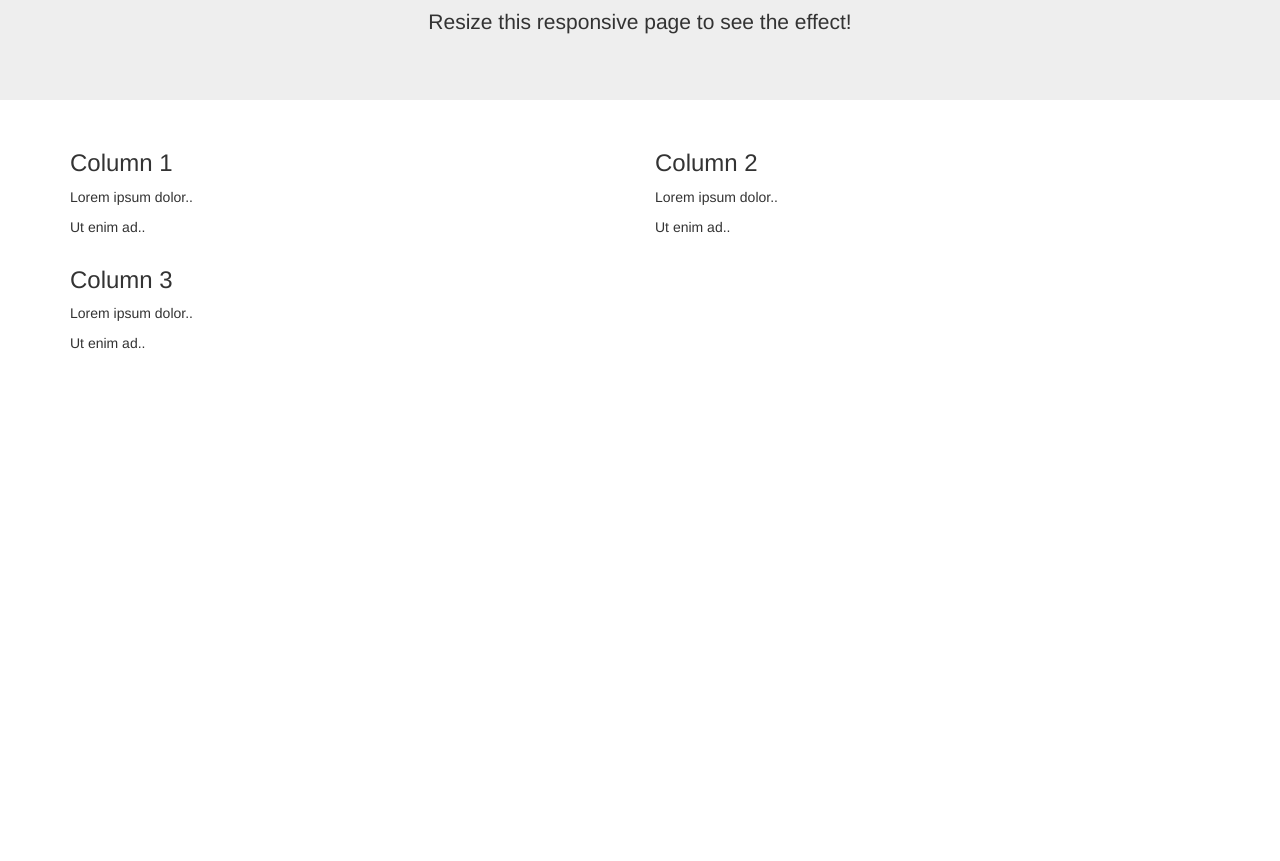
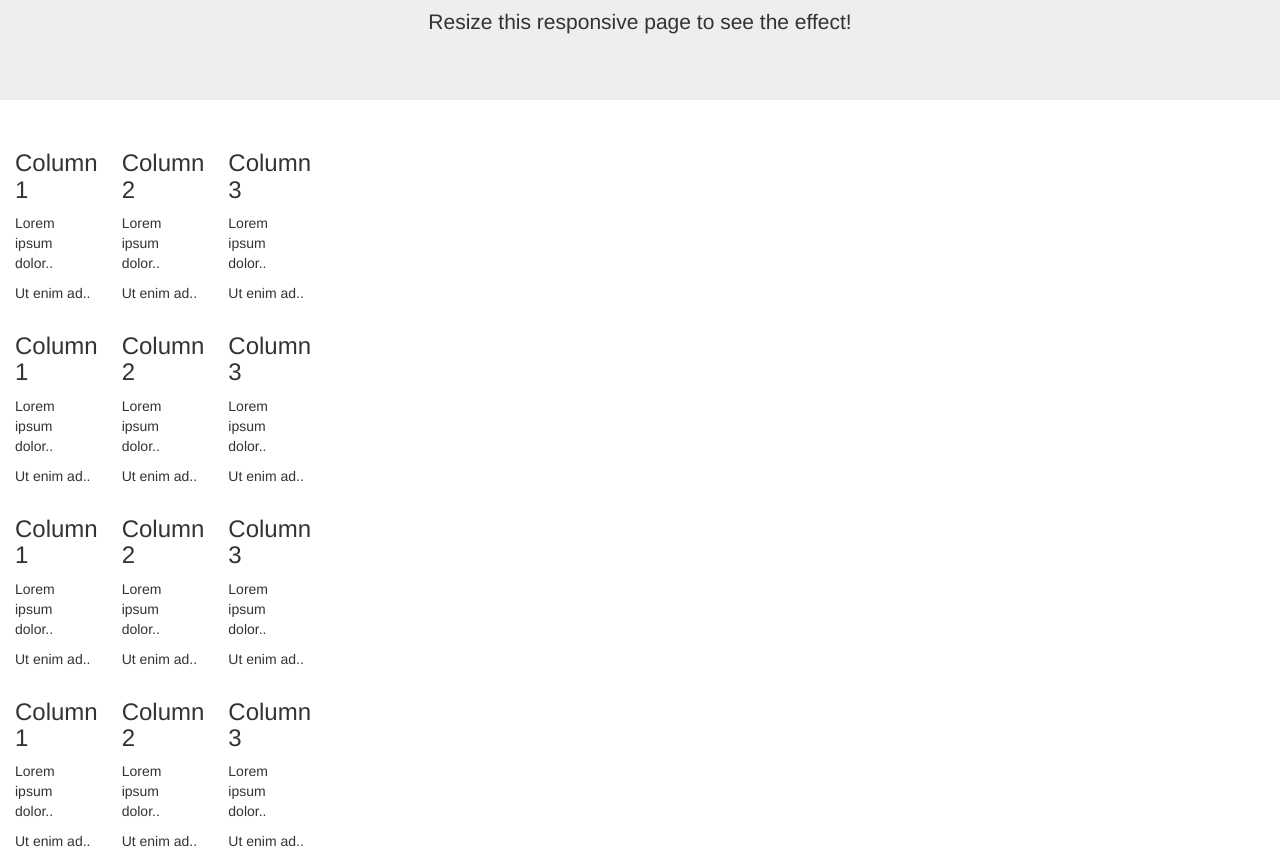
Before and after one commit to Itseno/CC, a plain HTML site: page Bootstrap/index.html in a window 1280 px wide. Shown: the part 140-1001 px from the top of the page. Before the commit the page ends 800 px from the top, so only its background shows below. Drawn offline with nearby package versions, Linux system fonts and the light colour scheme.

Commit message:
Bootstrap

```diff
--- a/Bootstrap/index.html
+++ b/Bootstrap/index.html
@@ -19,26 +19,80 @@
     <p>Resize this responsive page to see the effect!</p>
   </div>
 
-  <div class="container">
+  <div class="container-fluid">
     <div class="row">
-      <div class="col-sm-6">
+      <div class="col-sm-1">
         <h3>Column 1</h3>
         <p>Lorem ipsum dolor..</p>
         <p>Ut enim ad..</p>
       </div>
-      <div class="col-sm-6">
+      <div class="col-sm-1">
         <h3>Column 2</h3>
         <p>Lorem ipsum dolor..</p>
         <p>Ut enim ad..</p>
       </div>
-      <div class="col-sm-6">
+      <div class="col-sm-1">
         <h3>Column 3</h3>
         <p>Lorem ipsum dolor..</p>
         <p>Ut enim ad..</p>
       </div>
     </div>
   </div>
-
+  <div class="container-fluid">
+    <div class="row">
+      <div class="col-sm-1">
+        <h3>Column 1</h3>
+        <p>Lorem ipsum dolor..</p>
+        <p>Ut enim ad..</p>
+      </div>
+      <div class="col-sm-1">
+        <h3>Column 2</h3>
+        <p>Lorem ipsum dolor..</p>
+        <p>Ut enim ad..</p>
+      </div>
+      <div class="col-sm-1">
+        <h3>Column 3</h3>
+        <p>Lorem ipsum dolor..</p>
+        <p>Ut enim ad..</p>
+      </div>
+    </div>
+  </div>  <div class="container-fluid">
+      <div class="row">
+        <div class="col-sm-1">
+          <h3>Column 1</h3>
+          <p>Lorem ipsum dolor..</p>
+          <p>Ut enim ad..</p>
+        </div>
+        <div class="col-sm-1">
+          <h3>Column 2</h3>
+          <p>Lorem ipsum dolor..</p>
+          <p>Ut enim ad..</p>
+        </div>
+        <div class="col-sm-1">
+          <h3>Column 3</h3>
+          <p>Lorem ipsum dolor..</p>
+          <p>Ut enim ad..</p>
+        </div>
+      </div>
+    </div>  <div class="container-fluid">
+        <div class="row">
+          <div class="col-sm-1">
+            <h3>Column 1</h3>
+            <p>Lorem ipsum dolor..</p>
+            <p>Ut enim ad..</p>
+          </div>
+          <div class="col-sm-1">
+            <h3>Column 2</h3>
+            <p>Lorem ipsum dolor..</p>
+            <p>Ut enim ad..</p>
+          </div>
+          <div class="col-sm-1">
+            <h3>Column 3</h3>
+            <p>Lorem ipsum dolor..</p>
+            <p>Ut enim ad..</p>
+          </div>
+        </div>
+      </div>
 
 </body>
 </html>
```
